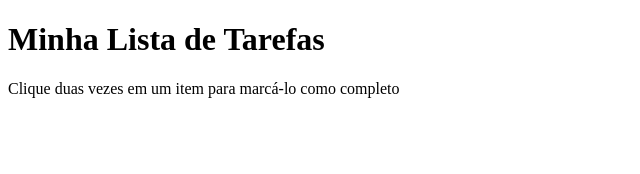
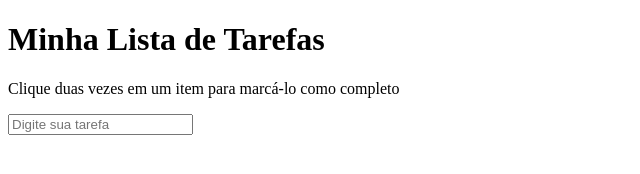
Before and after one commit to vinicius-shk/Todo-List-Trybe, a website: page index.html in a window 1280 px wide. Shown: the whole page, without its empty margins (0-640 px from the left). Drawn offline with Linux system fonts and the light colour scheme.

Commit message:
Conclusão do requisito 3

```diff
--- a/index.html
+++ b/index.html
@@ -13,6 +13,7 @@
     </header>
     <section>
         <p id="funcionamento">Clique duas vezes em um item para marcá-lo como completo</p>
+        <input type="text" placeholder="Digite sua tarefa" id="texto-tarefa">
     </section>
     <script src="script.js"></script>
 </body>
```
